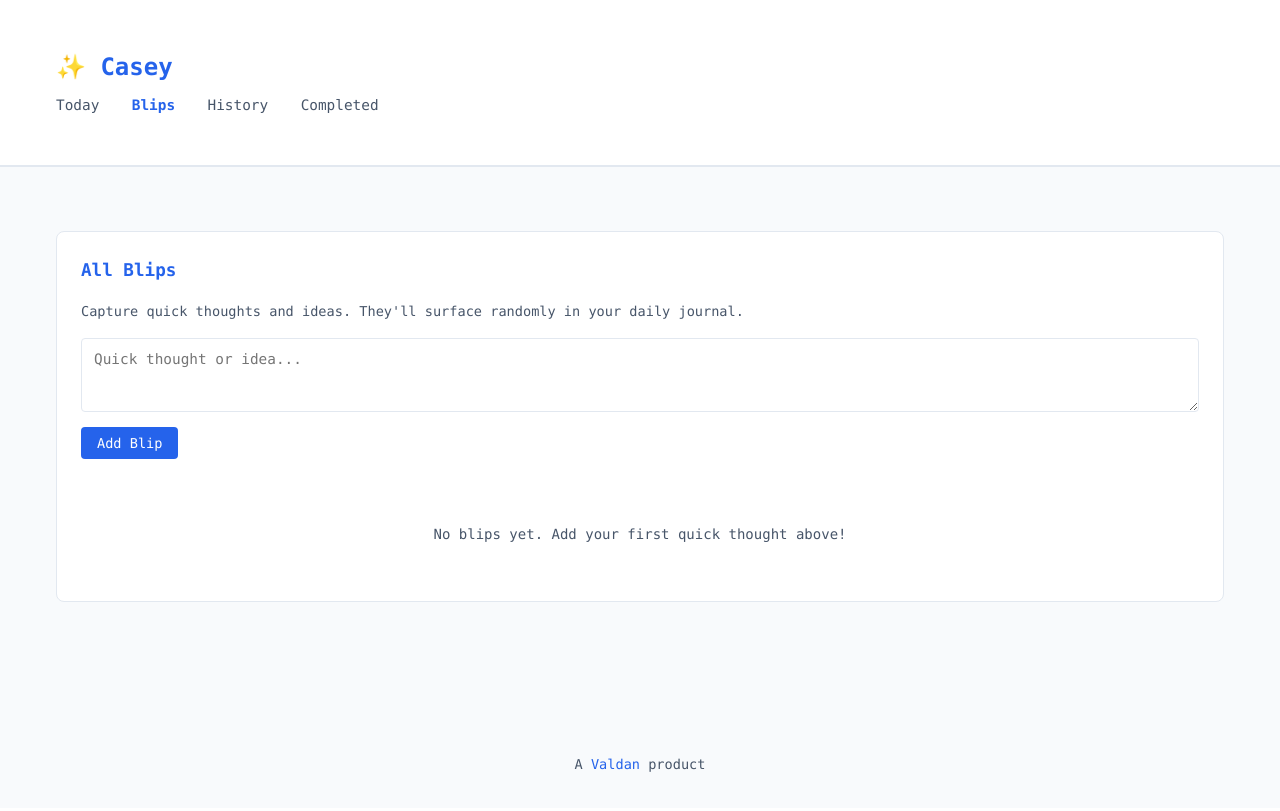
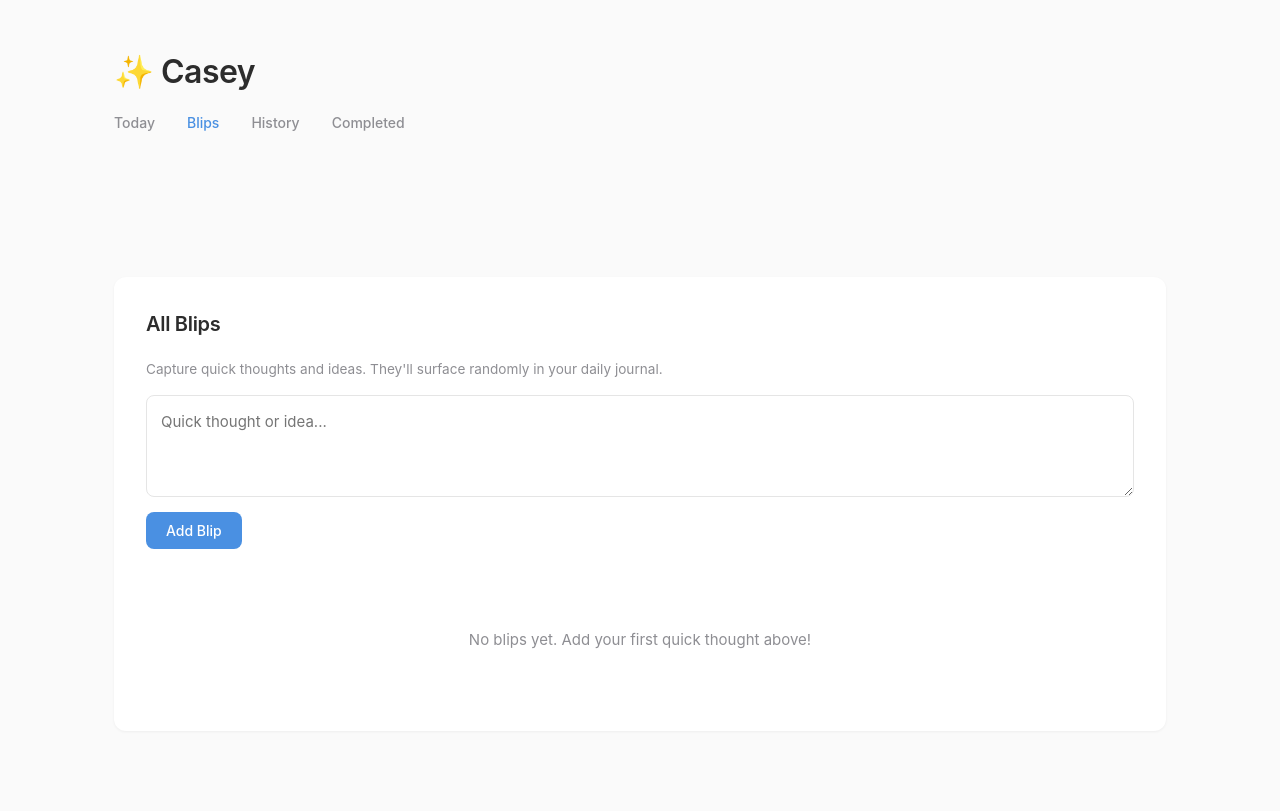
Before and after one commit to dannymcc/casey, a Flask app: page /blips in a window 1280 px wide. Before the commit the page ends 772 px from the top, so only its background shows below. Run offline with Flask 3, Linux system fonts and the light colour scheme; data that the repository does not hold is empty.

Commit message:
Redesign with Things-inspired aesthetic
- Clean, crisp UI with soft colors
- Sans-serif typography
- Excellent spacing and shadows
- Removed Valdan branding (personal app, not business)
- Softer blue accent color
- More polished, elegant feel

```diff
--- a/templates/base.html
+++ b/templates/base.html
@@ -12,122 +12,134 @@
         }
 
         :root {
-            --valdan-blue: #2563EB;
-            --valdan-slate: #64748B;
-            --bg-primary: #FFFFFF;
-            --bg-secondary: #F8FAFC;
-            --text-primary: #0F172A;
-            --text-secondary: #475569;
-            --border-color: #E2E8F0;
+            --primary: #4A90E2;
+            --primary-dark: #357ABD;
+            --bg: #FAFAFA;
+            --card-bg: #FFFFFF;
+            --text-primary: #2C2C2C;
+            --text-secondary: #8E8E93;
+            --border: #E5E5E5;
+            --shadow: rgba(0, 0, 0, 0.05);
+            --accent-yellow: #FFF4E6;
+            --accent-yellow-border: #FFD699;
         }
 
         body {
-            font-family: 'Monaco', 'Menlo', 'Courier New', monospace;
-            background: var(--bg-secondary);
+            font-family: -apple-system, BlinkMacSystemFont, 'Segoe UI', 'Helvetica Neue', Arial, sans-serif;
+            background: var(--bg);
             color: var(--text-primary);
-            line-height: 1.6;
-            font-size: 14px;
+            line-height: 1.5;
+            font-size: 15px;
         }
 
         .container {
-            max-width: 1200px;
+            max-width: 1100px;
             margin: 0 auto;
-            padding: 2rem 1rem;
+            padding: 3rem 1.5rem;
         }
 
         header {
-            background: var(--bg-primary);
-            border-bottom: 2px solid var(--border-color);
-            padding: 1rem 0;
-            margin-bottom: 2rem;
+            margin-bottom: 3rem;
         }
 
         header h1 {
-            font-size: 1.5rem;
-            font-weight: bold;
-            color: var(--valdan-blue);
+            font-size: 2rem;
+            font-weight: 600;
+            color: var(--text-primary);
+            letter-spacing: -0.5px;
+            margin-bottom: 1rem;
         }
 
         nav {
-            margin-top: 0.5rem;
+            display: flex;
+            gap: 2rem;
         }
 
         nav a {
             color: var(--text-secondary);
             text-decoration: none;
-            margin-right: 1.5rem;
-            font-size: 0.9rem;
+            font-size: 14px;
+            font-weight: 500;
+            transition: color 0.2s ease;
         }
 
         nav a:hover {
-            color: var(--valdan-blue);
+            color: var(--primary);
         }
 
         nav a.active {
-            color: var(--valdan-blue);
-            font-weight: bold;
+            color: var(--primary);
         }
 
         .card {
-            background: var(--bg-primary);
-            border: 1px solid var(--border-color);
-            border-radius: 8px;
-            padding: 1.5rem;
-            margin-bottom: 1.5rem;
+            background: var(--card-bg);
+            border-radius: 12px;
+            padding: 2rem;
+            margin-bottom: 2rem;
+            box-shadow: 0 1px 3px var(--shadow);
         }
 
         .card h2 {
-            font-size: 1.1rem;
-            margin-bottom: 1rem;
-            color: var(--valdan-blue);
+            font-size: 1.25rem;
+            font-weight: 600;
+            margin-bottom: 1.25rem;
+            color: var(--text-primary);
+            letter-spacing: -0.3px;
         }
 
         textarea, input[type="text"] {
             width: 100%;
-            padding: 0.75rem;
-            border: 1px solid var(--border-color);
-            border-radius: 4px;
-            font-family: 'Monaco', 'Menlo', 'Courier New', monospace;
-            font-size: 0.9rem;
+            padding: 0.875rem;
+            border: 1px solid var(--border);
+            border-radius: 8px;
+            font-family: -apple-system, BlinkMacSystemFont, 'Segoe UI', sans-serif;
+            font-size: 15px;
             resize: vertical;
+            transition: border-color 0.2s ease;
         }
 
         textarea:focus, input[type="text"]:focus {
             outline: none;
-            border-color: var(--valdan-blue);
+            border-color: var(--primary);
+        }
+
+        textarea {
+            line-height: 1.6;
         }
 
         button, .btn {
-            background: var(--valdan-blue);
+            background: var(--primary);
             color: white;
             border: none;
-            padding: 0.5rem 1rem;
-            border-radius: 4px;
+            padding: 0.625rem 1.25rem;
+            border-radius: 8px;
             cursor: pointer;
-            font-family: 'Monaco', 'Menlo', 'Courier New', monospace;
-            font-size: 0.85rem;
+            font-family: -apple-system, BlinkMacSystemFont, 'Segoe UI', sans-serif;
+            font-size: 14px;
+            font-weight: 500;
             text-decoration: none;
             display: inline-block;
+            transition: background 0.2s ease;
         }
 
         button:hover, .btn:hover {
-            background: #1D4ED8;
+            background: var(--primary-dark);
         }
 
         .btn-secondary {
-            background: var(--valdan-slate);
+            background: var(--text-secondary);
         }
 
         .btn-secondary:hover {
-            background: #475569;
+            background: #6E6E73;
         }
 
         .btn-danger {
-            background: #DC2626;
+            background: #FF3B30;
         }
 
         .btn-danger:hover {
-            background: #B91C1C;
+            background: #D6342A;
         }
 
         .task-list {
@@ -137,8 +149,9 @@
         .task-item {
             display: flex;
             align-items: center;
-            padding: 0.75rem;
-            border-bottom: 1px solid var(--border-color);
+            padding: 0.875rem 0;
+            border-bottom: 1px solid var(--border);
+            transition: opacity 0.2s ease;
         }
 
         .task-item:last-child {
@@ -146,46 +159,37 @@
         }
 
         .task-item input[type="checkbox"] {
-            margin-right: 0.75rem;
+            margin-right: 0.875rem;
+            width: 20px;
+            height: 20px;
+            cursor: pointer;
         }
 
         .task-item.completed {
-            opacity: 0.6;
+            opacity: 0.5;
             text-decoration: line-through;
         }
 
         .blip {
-            background: #FEF3C7;
-            border-left: 4px solid #F59E0B;
-            padding: 0.75rem;
-            margin-bottom: 0.75rem;
-            border-radius: 4px;
-            font-size: 0.9rem;
+            background: var(--accent-yellow);
+            border-left: 3px solid var(--accent-yellow-border);
+            padding: 1rem;
+            margin-bottom: 1rem;
+            border-radius: 8px;
+            font-size: 14px;
+            line-height: 1.6;
         }
 
         .blip-meta {
-            font-size: 0.75rem;
+            font-size: 12px;
             color: var(--text-secondary);
-            margin-top: 0.5rem;
-        }
-
-        footer {
-            text-align: center;
-            margin-top: 4rem;
-            padding: 2rem 0;
-            color: var(--text-secondary);
-            font-size: 0.85rem;
-        }
-
-        footer a {
-            color: var(--valdan-blue);
-            text-decoration: none;
+            margin-top: 0.625rem;
         }
 
         .grid-2 {
             display: grid;
             grid-template-columns: 2fr 1fr;
-            gap: 1.5rem;
+            gap: 2rem;
         }
 
         @media (max-width: 768px) {
@@ -202,25 +206,27 @@
             display: block;
             margin-bottom: 0.5rem;
             color: var(--text-secondary);
-            font-size: 0.85rem;
+            font-size: 14px;
+            font-weight: 500;
         }
 
         .btn-group {
             display: flex;
-            gap: 0.5rem;
-            margin-top: 1rem;
+            gap: 0.75rem;
+            margin-top: 1.25rem;
         }
 
         .empty-state {
             text-align: center;
-            padding: 2rem;
+            padding: 3rem;
             color: var(--text-secondary);
         }
 
         .date-header {
-            font-size: 0.9rem;
+            font-size: 14px;
+            font-weight: 500;
             color: var(--text-secondary);
-            margin-bottom: 1rem;
+            margin-bottom: 2rem;
         }
     </style>
 </head>
@@ -240,9 +246,5 @@
     <div class="container">
         {% block content %}{% endblock %}
     </div>
-
-    <footer>
-        <p>A <a href="https://valdan.dmcc.io" target="_blank">Valdan</a> product</p>
-    </footer>
 </body>
 </html>
```
Also changed, not shown: DEPLOY.md (+1 -1 lines), README.md.
